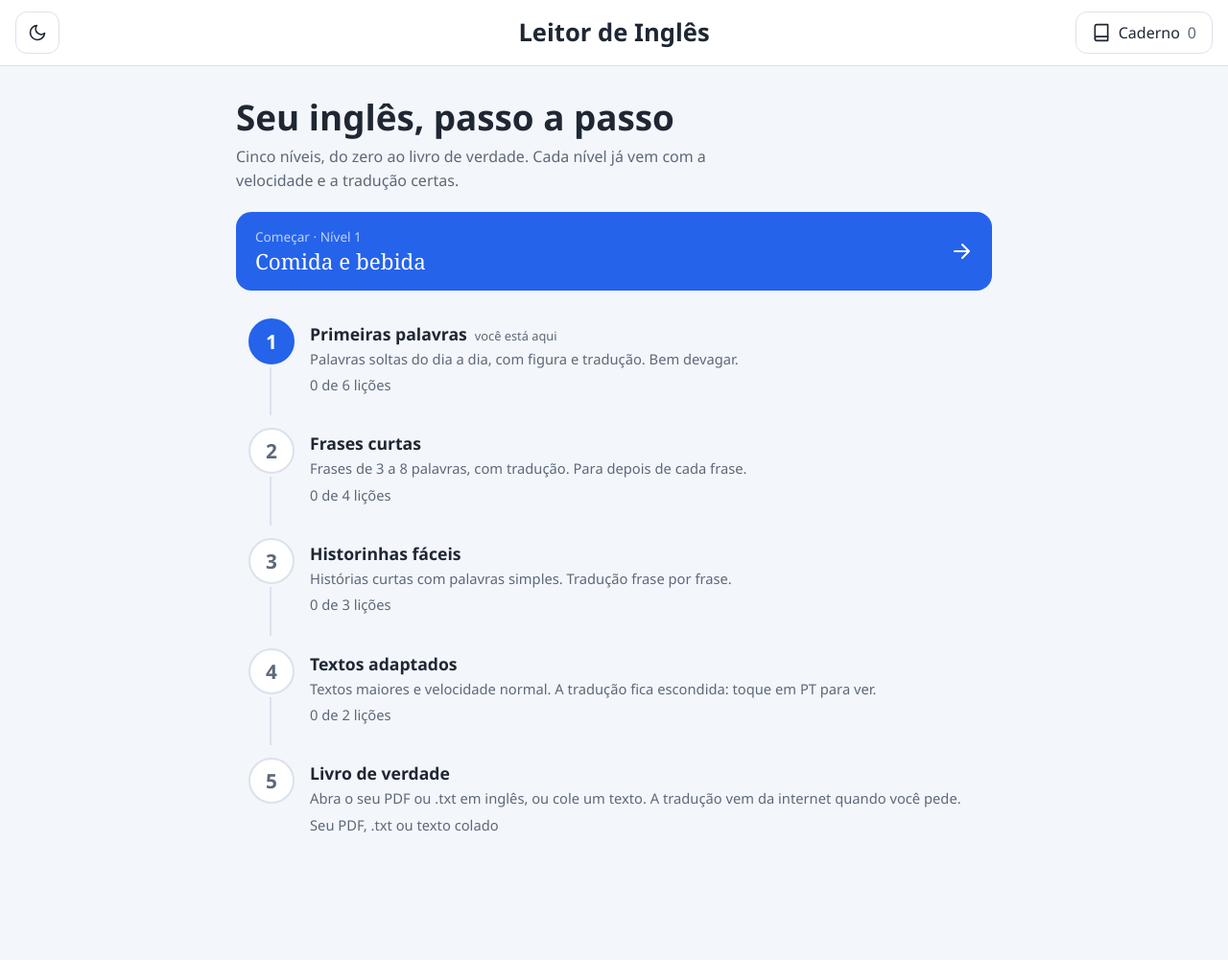
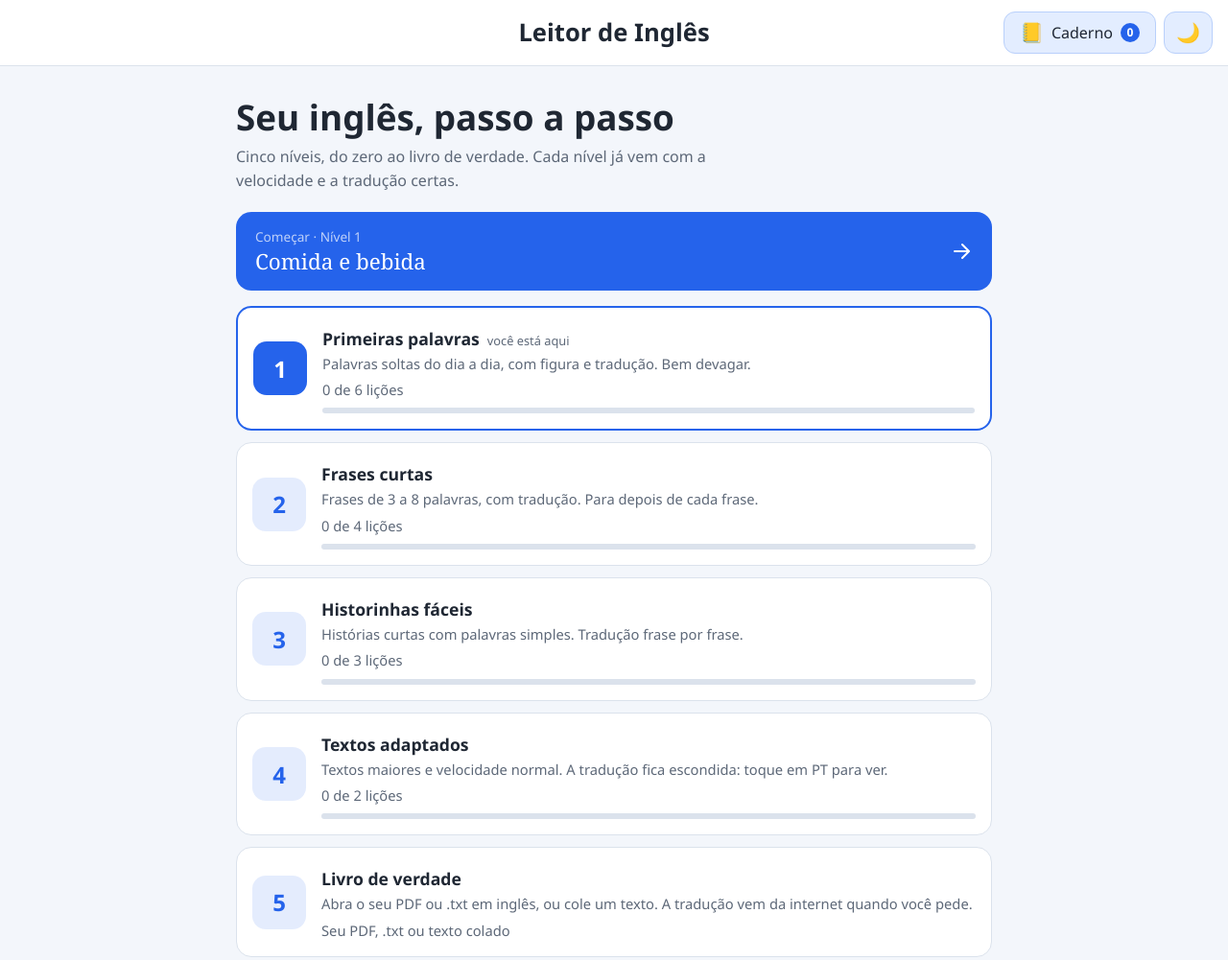
Before and after one commit to Eduardonascimento01/leitor-idiomas, a plain HTML site: page index.html in a window 1280 px wide. Shown: the whole page at 96% size. Drawn offline with Linux system fonts and the light colour scheme.

Commit message:
Níveis em cartões retangulares (opção A) e botões do topo à direita em azul claro com emoji colorido
Co-Authored-By: Claude Opus 5.5 <noreply@anthropic.com>

```diff
--- a/app.js
+++ b/app.js
@@ -55,7 +55,7 @@
   // ---------- tema e letra ----------
   function aplicarVisual() {
     document.documentElement.dataset.tema = prefs.tema;
-    $('tema').innerHTML = ic(prefs.tema === 'escuro' ? 'sun' : 'moon');
+    $('tema').innerHTML = `<span class="emoji-btn" aria-hidden="true">${prefs.tema === 'escuro' ? '☀️' : '🌙'}</span>`;
     document.documentElement.style.setProperty('--fonte-leitura', prefs.fonte + 'rem');
   }
   $('tema').onclick = () => { prefs.tema = prefs.tema === 'escuro' ? 'claro' : 'escuro'; aplicarVisual(); salvarPrefs(); };
@@ -201,7 +201,9 @@
       p.type = 'button';
       p.className = 'passo' + (nivel.n === atual ? ' atual' : completo ? ' completo' : '');
       p.innerHTML = `<span class="num">${nivel.n}</span><div class="txt"><strong></strong><span></span>
-        <span class="conta">${total ? `${ok} de ${total} lições` : 'Seu PDF, .txt ou texto colado'}</span></div>`;
+        <span class="conta">${total ? `${ok} de ${total} lições` : 'Seu PDF, .txt ou texto colado'}</span>
+        ${total ? `<div class="barra"><i style="width:${(ok / total) * 100}%"></i></div>` : ''}</div>`;
+      p.dataset.n = nivel.n;
       p.querySelector('strong').textContent = nivel.nome;
       if (nivel.n === atual) p.querySelector('strong').insertAdjacentHTML('beforeend', '<span class="agora">você está aqui</span>');
       p.querySelector('.txt > span').textContent = nivel.desc;
--- a/estilo.css
+++ b/estilo.css
@@ -13,6 +13,8 @@
   --principal-texto: #ffffff;
   --pt: #6b4fbb;             /* português */
   --titulo: #1f2733;
+  --azul-claro: #e3edff;     /* outro tom de azul: botões do topo */
+  --azul-borda: #b9d0fb;
   --ok: #16a34a;
   --erro: #dc2626;
   --fonte-leitura: 1.35rem;
@@ -33,6 +35,8 @@
   --principal-texto: #ffffff;
   --pt: #b9a4ff;
   --titulo: #e7eaf0;
+  --azul-claro: #1c3157;
+  --azul-borda: #2c4f8f;
   --ok: #3ccf74;
   --erro: #f87171;
   color-scheme: dark;
@@ -54,18 +58,22 @@ body {
 .grande .ic { width: 24px; height: 24px; }
 
 /* ---------- topo ---------- */
-/* título no centro: tema à esquerda, caderno à direita (colunas iguais nas pontas) */
+/* título no centro da tela; os 2 botões juntos à direita, em azul claro */
 .topo {
-  display: grid; grid-template-columns: 1fr auto 1fr; gap: 8px; align-items: center;
+  position: relative; display: flex; justify-content: flex-end; align-items: center; min-height: 68px;
   padding: 12px 16px; background: var(--papel); border-bottom: 1px solid var(--borda);
 }
-#tema { justify-self: start; }
 .marca {
+  position: absolute; left: 50%; top: 50%; transform: translate(-50%, -50%);
   background: none; border: 0; color: var(--titulo); cursor: pointer; padding: 4px 0; text-align: center;
   font: 700 1.6rem/1.1 var(--ui); white-space: nowrap;
 }
-.acoes { display: flex; gap: 8px; justify-self: end; }
-.bolinha { color: var(--suave); font-variant-numeric: tabular-nums; }
+.acoes { display: flex; gap: 8px; }
+.botao.topo-btn { position: relative; background: var(--azul-claro); border-color: var(--azul-borda); color: var(--titulo); }
+.botao.topo-btn:hover { border-color: var(--principal); }
+.emoji-btn { font-size: 1.25rem; line-height: 1; }
+.bolinha { min-width: 20px; height: 20px; padding: 0 6px; border-radius: 10px; background: var(--principal); color: #fff;
+  font: 700 .75rem/20px var(--ui); text-align: center; font-variant-numeric: tabular-nums; }
 
 .conteudo { max-width: 820px; margin: 0 auto; padding: 16px 16px 96px; }
 .titulo { font: 700 2.3rem/1.15 var(--ui); color: var(--titulo); margin: 16px 0 8px; }
@@ -253,11 +261,32 @@ textarea {
 .fc-frase { margin: 8px 0 0; color: var(--suave); font-family: var(--livro); font-style: italic; }
 .j-botoes.centro { justify-content: center; }
 
+/* ---------- níveis em cartões (opção A, escolhida pelo Eduardo) ---------- */
+.passo .barra { display: none; height: 6px; margin-top: 8px; border-radius: 3px; background: var(--borda); overflow: hidden; }
+.passo .barra i { display: block; height: 100%; background: var(--ok); }
+
+.trilha { display: grid; gap: 12px; }
+.trilha li::before { display: none; }
+.passo {
+  margin: 0; padding: 16px; align-items: center; background: var(--papel);
+  border: 1px solid var(--borda); border-radius: 16px;
+}
+.passo:hover { border-color: var(--principal); }
+.passo.atual { border: 2px solid var(--principal); }
+.passo .num { border-radius: 14px; width: 56px; height: 56px; font-size: 1.5rem; border: 0;
+  background: color-mix(in srgb, var(--principal) 12%, transparent); color: var(--principal); }
+.passo.atual .num { background: var(--principal); color: #fff; }
+.passo.completo .num { background: var(--ok); color: #fff; }
+.passo .barra { display: block; }
+
+
 @media (max-width: 600px) {
   .conteudo { padding: 12px 16px 80px; }
   .titulo { font-size: 1.95rem; }
   .titulo.pequeno { font-size: 1.3rem; }
-  .marca { font-size: 1.3rem; }
+  .marca { font-size: 1.2rem; left: calc(50% - 30px); }
+  .botao.topo-btn { min-width: 44px; padding: 0 10px; }
+  .topo-btn .bolinha { position: absolute; top: -6px; right: -6px; }
   .rotulo-topo { display: none; }
   .controles { padding: 8px; }
   .velocidades button { font-size: .78rem; }
--- a/index.html
+++ b/index.html
@@ -35,10 +35,10 @@
   </svg>
 
   <header class="topo">
-    <button id="tema" class="botao icone" type="button" aria-label="Trocar tema"><svg class="ic"><use href="#i-moon"/></svg></button>
     <button id="inicio" class="marca" type="button">Leitor de Inglês</button>
     <div class="acoes">
-      <button id="abrirCaderno" class="botao" type="button"><svg class="ic"><use href="#i-book"/></svg><span class="rotulo-topo">Caderno</span> <span id="contaCaderno" class="bolinha">0</span></button>
+      <button id="abrirCaderno" class="botao topo-btn" type="button" aria-label="Caderno de palavras"><span class="emoji-btn" aria-hidden="true">📒</span><span class="rotulo-topo">Caderno</span><span id="contaCaderno" class="bolinha">0</span></button>
+      <button id="tema" class="botao icone topo-btn" type="button" aria-label="Trocar tema"><span class="emoji-btn" aria-hidden="true">🌙</span></button>
     </div>
   </header>
 
```
